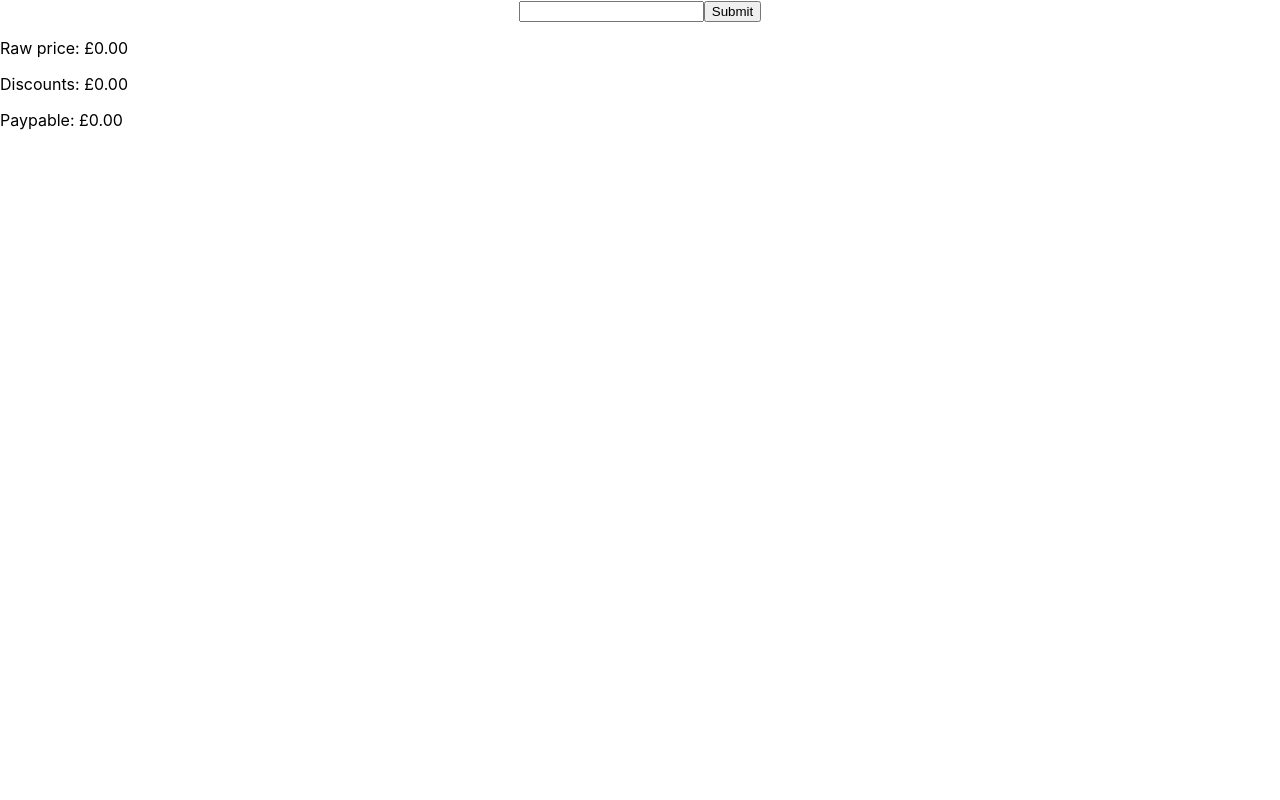
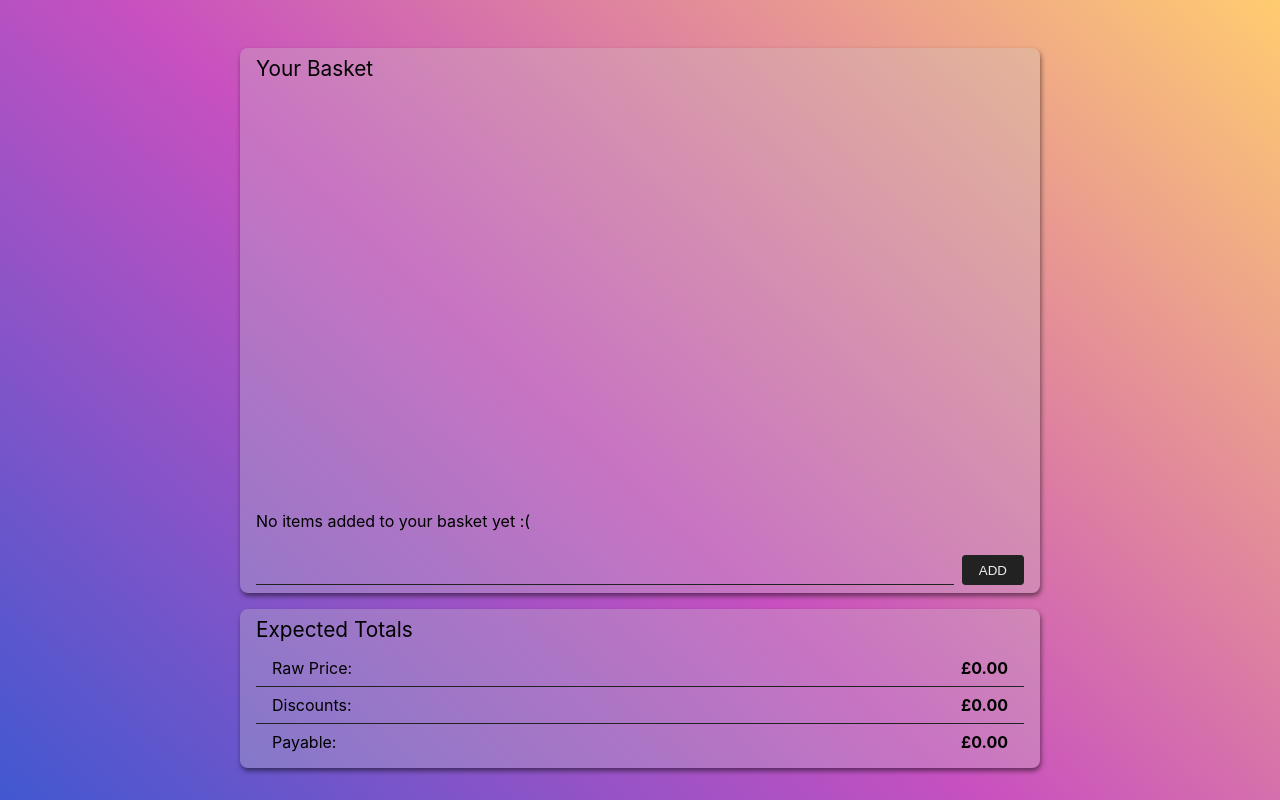
Before and after one commit to imerljak/amazing-checkout, a React (Create React App) app: page / in a window 1280 px wide. Built offline with nearby package versions, Linux system fonts and the light colour scheme.

Commit message:
adding a bit of css

```diff
--- a/package.json
+++ b/package.json
@@ -14,6 +14,7 @@
     "react": "^17.0.1",
     "react-dom": "^17.0.1",
     "react-scripts": "4.0.1",
+    "styled-components": "^5.2.1",
     "typescript": "^4.0.3",
     "web-vitals": "^0.2.4"
   },
@@ -44,6 +45,7 @@
     ]
   },
   "devDependencies": {
+    "@types/styled-components": "^5.1.4",
     "prettier": "^2.2.1",
     "tslint": "^6.1.3",
     "tslint-config-prettier": "^1.18.0",
--- a/src/app/components/Basket/index.tsx
+++ b/src/app/components/Basket/index.tsx
@@ -1,7 +1,7 @@
 import React, { useState } from 'react';
 import { useBasket } from '../../contexts/BasketContext';
-
-// import { Container } from './styles';
+import { Card, CardBody, CardFooter, CardHeader } from '../Card/styles';
+import { CodeInput, CodeSubmit, ItemsList } from './styles';
 
 const Basket: React.FC = () => {
   const { items, addItem, removeItem } = useBasket();
@@ -13,15 +13,30 @@ const Basket: React.FC = () => {
   };
 
   return (
-    <div className='App'>
-      <input type='text' value={code} onChange={e => setCode(e.target.value)} />
-      <button onClick={handleSubmit}>Submit</button>
-      {items.map(it => (
-        <li key={it.product.id}>
-          {it.quantity} - {it.product.name}
-        </li>
-      ))}
-    </div>
+    <Card>
+      <CardHeader>Your Basket</CardHeader>
+      <CardBody>
+        <ItemsList>
+          {items.length ? (
+            items.map(it => (
+              <p key={it.product.id}>
+                {it.quantity}x {it.product.name}
+              </p>
+            ))
+          ) : (
+            <p>No items added to your basket yet :(</p>
+          )}
+        </ItemsList>
+      </CardBody>
+      <CardFooter>
+        <CodeInput
+          type='text'
+          value={code}
+          onChange={e => setCode(e.target.value)}
+        />
+        <CodeSubmit onClick={handleSubmit}>ADD</CodeSubmit>
+      </CardFooter>
+    </Card>
   );
 };
 
--- /dev/null
+++ b/src/app/components/Basket/styles.ts
@@ -0,0 +1,31 @@
+import styled from 'styled-components';
+
+export const ItemsList = styled.div`
+  display: flex;
+  align-items: flex-start;
+  justify-content: flex-end;
+  flex-flow: column;
+  flex-grow: 1;
+`;
+
+export const CodeInput = styled.input`
+  border: none;
+  background-color: transparent;
+  border-bottom: 1px solid #222;
+  margin-right: 0.5rem;
+  padding: 0.4rem;
+  flex-grow: 1;
+`;
+export const CodeSubmit = styled.button`
+  border-radius: 0.2rem;
+  border: 1px solid #222;
+  padding: 0.4rem 1rem;
+  background-color: #222;
+  color: #eee;
+
+  transition: background-color 0.1s ease-in;
+
+  &:active {
+    background-color: #333;
+  }
+`;
--- /dev/null
+++ b/src/app/components/Card/styles.ts
@@ -0,0 +1,25 @@
+import styled from 'styled-components';
+
+export const Card = styled.div`
+  display: flex;
+  flex-flow: column;
+  background-color: rgba(200, 200, 200, 0.3);
+  border-radius: 0.5rem;
+  box-shadow: 1px 3px 5px rgba(0, 0, 0, 0.5);
+  padding: 0.5rem 1rem;
+`;
+export const CardHeader = styled.div`
+  font-size: 1.3rem;
+  margin-bottom: 0.5rem;
+`;
+
+export const CardBody = styled.div`
+  flex-grow: 1;
+  display: flex;
+  flex-flow: column;
+`;
+export const CardFooter = styled.div`
+  display: flex;
+  justify-content: space-between;
+  padding-top: 0.5rem;
+`;
--- a/src/app/components/Checkout/index.tsx
+++ b/src/app/components/Checkout/index.tsx
@@ -1,24 +1,27 @@
 import React from 'react';
 import { useBasket } from '../../contexts/BasketContext';
+import { Card, CardBody, CardHeader } from '../Card/styles';
 import Money from '../Money';
-
-// import { Container } from './styles';
+import { BasketItem } from './styles';
 
 const Checkout: React.FC = () => {
   const { totalPrice, totalDiscount } = useBasket();
 
   return (
-    <div>
-      <p>
-        Raw price: <Money value={totalPrice} />
-      </p>
-      <p>
-        Discounts: <Money value={totalDiscount} />
-      </p>
-      <p>
-        Paypable: <Money value={totalPrice - totalDiscount} />
-      </p>
-    </div>
+    <Card>
+      <CardHeader>Expected Totals</CardHeader>
+      <CardBody>
+        <BasketItem>
+          <p>Raw Price: </p> <Money value={totalPrice} />
+        </BasketItem>
+        <BasketItem>
+          <p>Discounts: </p> <Money value={totalDiscount} />
+        </BasketItem>
+        <BasketItem>
+          <p>Payable: </p> <Money value={totalPrice - totalDiscount} />
+        </BasketItem>
+      </CardBody>
+    </Card>
   );
 };
 
--- /dev/null
+++ b/src/app/components/Checkout/styles.ts
@@ -0,0 +1,18 @@
+import styled from 'styled-components';
+
+export const BasketItem = styled.div`
+  display: flex;
+  justify-content: space-between;
+  align-items: center;
+
+  padding: 0.5rem 1rem;
+  border-bottom: 1px solid #222;
+
+  & p {
+    margin: 0;
+  }
+
+  &:last-of-type {
+    border-bottom: none;
+  }
+`;
--- a/src/app/components/Money/index.tsx
+++ b/src/app/components/Money/index.tsx
@@ -1,6 +1,5 @@
 import React from 'react';
-
-// import { Container } from './styles';
+import { Container } from './styles';
 
 interface MoneyProps {
   sign?: string;
@@ -9,10 +8,10 @@ interface MoneyProps {
 
 const Money: React.FC<MoneyProps> = ({ sign = '£', value }) => {
   return (
-    <span>
+    <Container>
       {sign}
       {(value / 100).toFixed(2)}
-    </span>
+    </Container>
   );
 };
 
--- /dev/null
+++ b/src/app/components/Money/styles.ts
@@ -0,0 +1,5 @@
+import styled from 'styled-components';
+
+export const Container = styled.span`
+  font-weight: bold;
+`;
--- a/src/app/pages/Shop/index.tsx
+++ b/src/app/pages/Shop/index.tsx
@@ -1,19 +1,16 @@
 import React from 'react';
 import Basket from '../../components/Basket';
 import Checkout from '../../components/Checkout';
-
-// import { Container } from './styles';
+import { Container, Content } from './styles';
 
 const Shop: React.FC = () => {
   return (
-    <>
-      <div>
+    <Container>
+      <Content>
         <Basket />
-      </div>
-      <div>
         <Checkout />
-      </div>
-    </>
+      </Content>
+    </Container>
   );
 };
 
--- /dev/null
+++ b/src/app/pages/Shop/styles.ts
@@ -0,0 +1,31 @@
+import styled from 'styled-components';
+
+export const Container = styled.div`
+  padding: 3rem;
+  display: flex;
+  justify-content: center;
+  height: 90%;
+
+  @media (max-width: 767px) {
+    padding: 1rem;
+  }
+`;
+
+export const Content = styled.div`
+  display: grid;
+  flex-grow: 1;
+  grid-template-rows: 4fr 1fr;
+  grid-gap: 1rem;
+  max-width: 800px;
+  @media (max-width: 767px) {
+    max-width: 100%;
+  }
+`;
+
+interface SpacerProps {
+  height?: number;
+}
+
+export const Spacer = styled.div<SpacerProps>`
+  height: ${props => (props.height ? `${props.height}px` : '20px')};
+`;
--- a/src/index.css
+++ b/src/index.css
@@ -1,10 +1,33 @@
+html,
 body {
   margin: 0;
+  height: 100%;
+  width: 100%;
+}
+
+body {
   font-family: -apple-system, BlinkMacSystemFont, 'Segoe UI', 'Roboto', 'Oxygen',
     'Ubuntu', 'Cantarell', 'Fira Sans', 'Droid Sans', 'Helvetica Neue',
     sans-serif;
   -webkit-font-smoothing: antialiased;
   -moz-osx-font-smoothing: grayscale;
+
+  background-color: #4158d0;
+  background-image: linear-gradient(
+    43deg,
+    #4158d0 0%,
+    #c850c0 46%,
+    #ffcc70 100%
+  );
+}
+
+#root {
+  width: 100vw;
+  height: 100%;
+  min-height: 100%;
+  box-sizing: border-box;
+  overflow-x: hidden;
+  overflow-y: hidden;
 }
 
 code {
```
Also changed, not shown: 1 other file (tests, documents, lock files or other folders).
